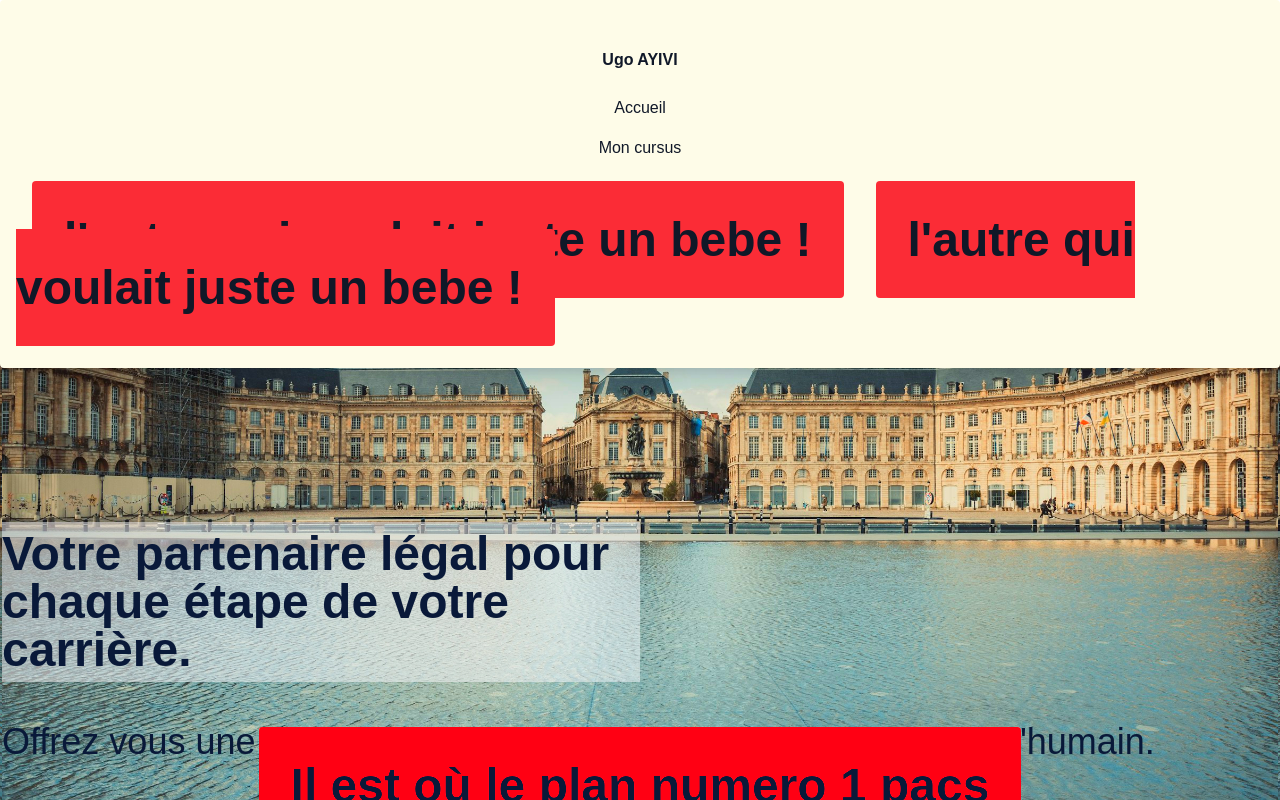
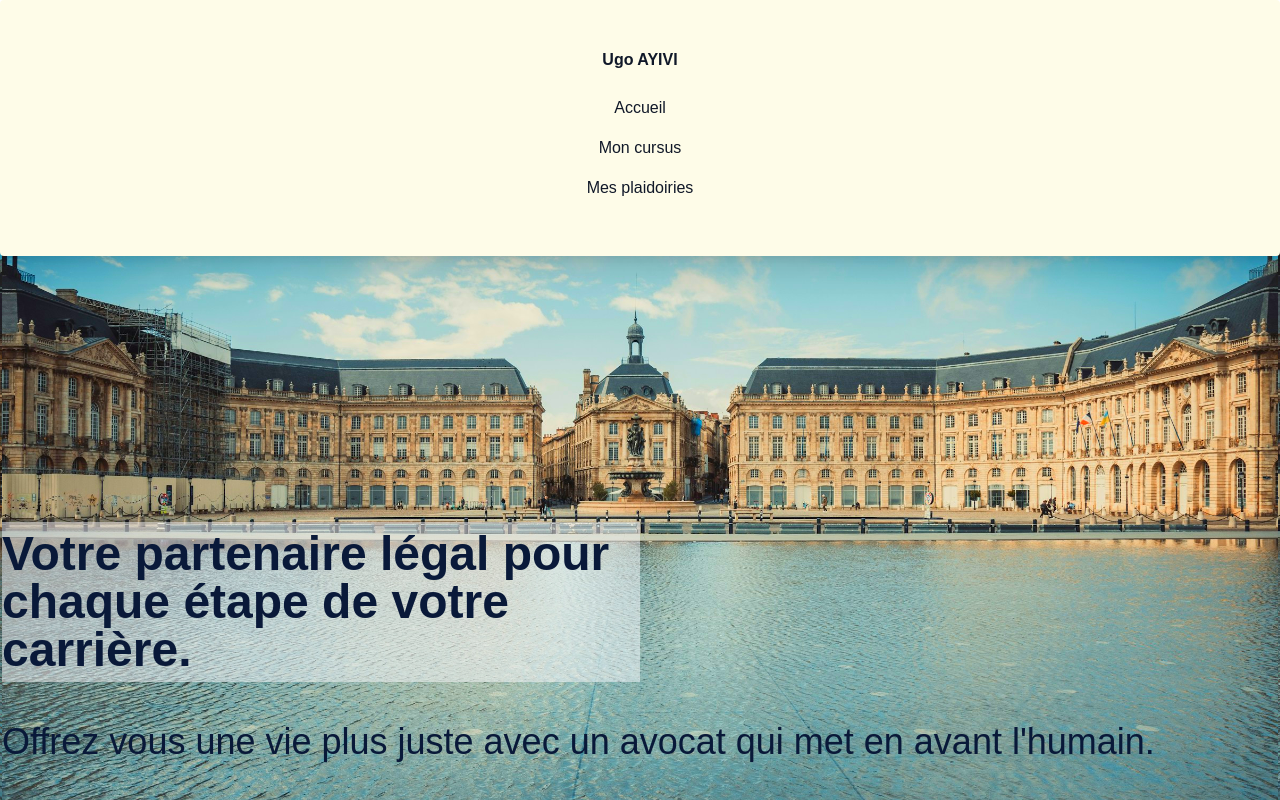
Before and after one commit to 1221139141/ugoayivi, a Next.js app: page / in a window 1280 px wide. Shown: the top 800 px of the page. Built offline with nearby package versions, Linux system fonts and the light colour scheme.

Commit message:
erase private jokes, my bad

```diff
--- a/src/app/page.js
+++ b/src/app/page.js
@@ -9,7 +9,6 @@ export default function Accueil({ monTitre }) {
         <section className="relative border-2 border-transparent bg-[url('../../public/images/miroir-eau.jpg')] bg-cover bg-center h-200 saturate-200">
           <h2 className="bg-gray-50/50 py-2 w-1/2 text-3xl sm:text-4xl xl:text-5xl mt-110  text-gray-900 text-left font-bold md:w-1/2">Votre partenaire légal pour chaque étape de votre carrière.</h2>
           <h3 className="mt-10 text-2xl sm:text-3xl xl:text-4xl text-left text-gray-900 text-semibold">Offrez vous une vie plus juste avec un avocat qui met en avant l&apos;humain.</h3>
-          <Click monTitre="Il est où le plan numero 1 pacs" />
           <div className="relative grid h-150 grid-cols-2 content-end gap-4 mb-10">
           </div>
         </section>
--- a/src/components/Navbar.jsx
+++ b/src/components/Navbar.jsx
@@ -18,10 +18,6 @@ function Navbar({monTitre}) {
           <li>
             <Link href="/plaidoiries" className="mx-2 text-gray-900 hover:text-yellow-600">Mes plaidoiries</Link>
           </li>
-          <li>
-            <Click monTitre="l'autre qui voulait juste un bebe !"/>
-            <Click monTitre="l'autre qui voulait juste un bebe !"/>
-          </li>
         </ul>
       </nav>
     </div>
```
